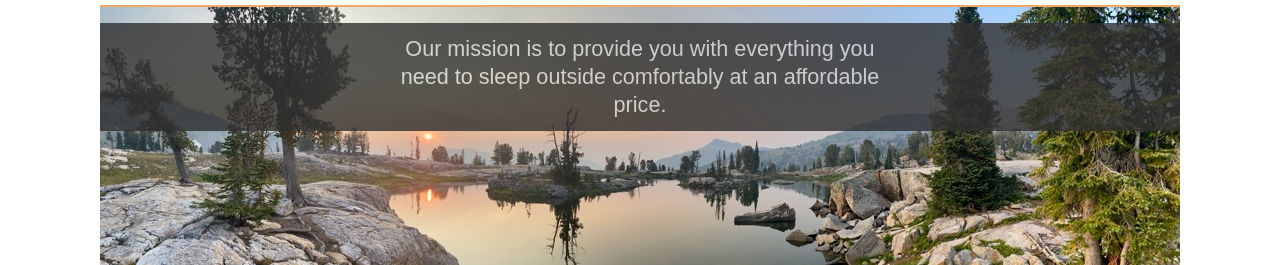
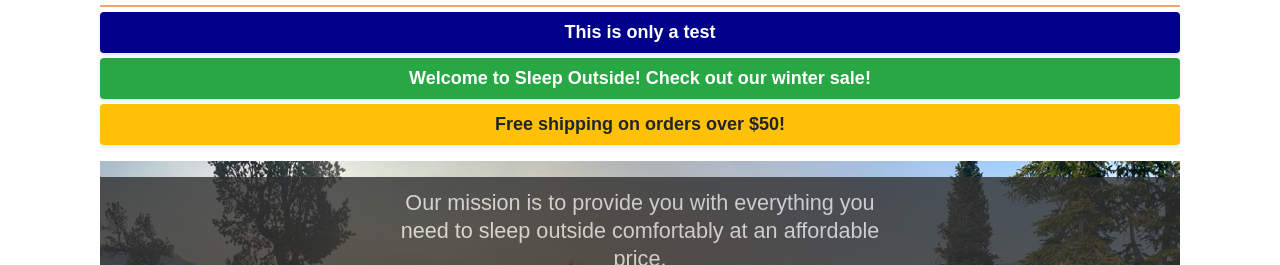
Before and after one commit to arcarver/WDD330-team-13, a website built with Vite: page src/index.html in a window 1280 px wide. Shown: the part 71-336 px from the top of the page. Built offline with nearby package versions, Linux system fonts and the light colour scheme; files whose address does not match are found by name.

Commit message:
Individual Task: Add customizable alert to index.html

```diff
--- a/src/css/style.css
+++ b/src/css/style.css
@@ -261,3 +261,17 @@ footer {
   font-size: var(--small-font);
   padding: 1em;
 }
+
+/* Alert styling */
+.alert-list {
+  margin-bottom: 1rem;
+}
+
+.alert-list p {
+  margin: 0;
+  padding: 10px;
+  border-radius: 4px;
+  text-align: center;
+  font-weight: bold;
+  box-shadow: 0 2px 4px rgba(0, 0, 0, 0.1);
+}
--- /dev/null
+++ b/src/js/Alert.js
@@ -0,0 +1,58 @@
+export default class Alert {
+  constructor() {
+    this.alertsUrl = '/json/alerts.json';
+  }
+
+  async loadAlerts() {
+    try {
+      const response = await fetch(this.alertsUrl);
+      if (!response.ok) {
+        throw new Error(`HTTP error! status: ${response.status}`);
+      }
+      const alerts = await response.json();
+      return alerts;
+    } catch (error) {
+      // eslint-disable-next-line no-console
+      console.log('No alerts found or error loading alerts:', error.message);
+      return [];
+    }
+  }
+
+  createAlertElement(alert) {
+    const alertElement = document.createElement('p');
+    alertElement.textContent = alert.message;
+    alertElement.style.backgroundColor = alert.background;
+    alertElement.style.color = alert.color;
+    alertElement.style.padding = '10px';
+    alertElement.style.margin = '5px 0';
+    alertElement.style.borderRadius = '4px';
+    alertElement.style.textAlign = 'center';
+    alertElement.style.fontWeight = 'bold';
+    alertElement.style.boxShadow = '0 2px 4px rgba(0, 0, 0, 0.1)';
+    alertElement.setAttribute('role', 'alert');
+    alertElement.setAttribute('aria-live', 'polite');
+    return alertElement;
+  }
+
+  async displayAlerts() {
+    const alerts = await this.loadAlerts();
+
+    if (alerts.length > 0) {
+      // Create the alert-list section
+      const alertSection = document.createElement('section');
+      alertSection.className = 'alert-list';
+
+      // Loop through alerts and create alert elements
+      alerts.forEach((alert) => {
+        const alertElement = this.createAlertElement(alert);
+        alertSection.appendChild(alertElement);
+      });
+
+      // Prepend to the main element
+      const mainElement = document.querySelector('main');
+      if (mainElement) {
+        mainElement.insertBefore(alertSection, mainElement.firstChild);
+      }
+    }
+  }
+}
--- a/src/js/main.js
+++ b/src/js/main.js
@@ -1,5 +1,10 @@
 import ProductData from './ProductData.mjs';
 import ProductList from './ProductList.mjs';
+import Alert from './Alert.js';
+
+// Create and display alerts
+const alert = new Alert();
+alert.displayAlerts();
 
 // Create data source
 const dataSource = new ProductData('tents');
--- /dev/null
+++ b/src/public/json/alerts.json
@@ -0,0 +1,17 @@
+[
+  {
+    "message": "This is only a test",
+    "background": "darkblue",
+    "color": "white"
+  },
+  {
+    "message": "Welcome to Sleep Outside! Check out our winter sale!",
+    "background": "#28a745",
+    "color": "white"
+  },
+  {
+    "message": "Free shipping on orders over $50!",
+    "background": "#ffc107",
+    "color": "#212529"
+  }
+]
```
